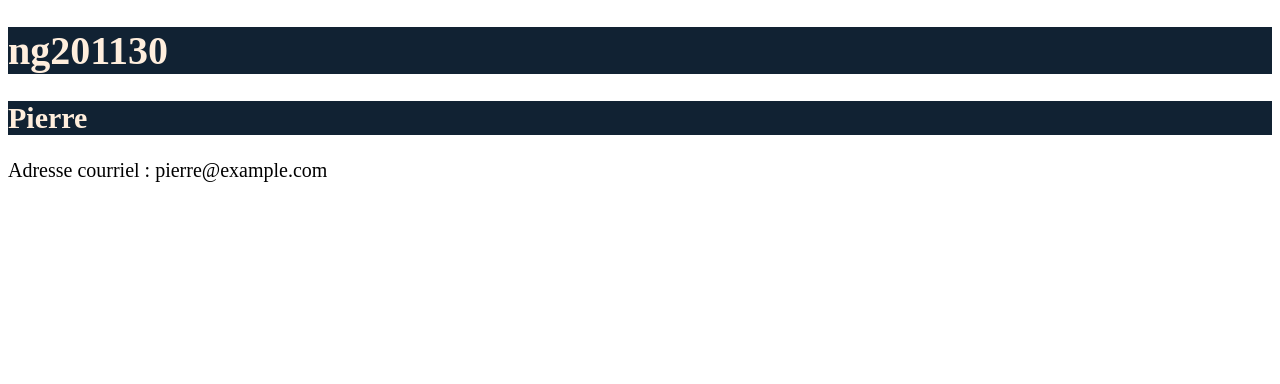
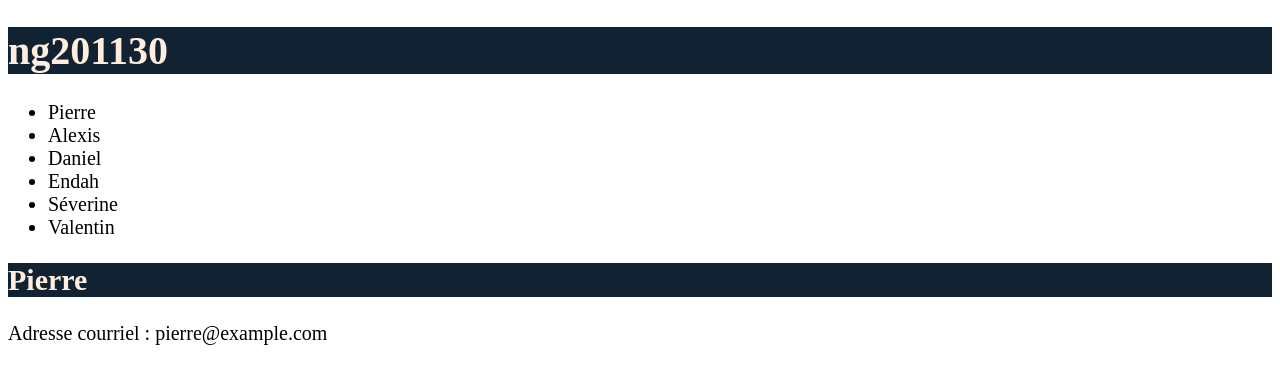
Before and after one commit to pbreteche/ng201130, an Angular app: page / in a window 1280 px wide. Shown: the top 384 px of the page. Built offline with nearby package versions, Linux system fonts and the light colour scheme.

Commit message:
Display contact list

```diff
--- a/src/app/app.component.html
+++ b/src/app/app.component.html
@@ -1,6 +1,12 @@
 <h1>{{ title }}</h1>
 
+<nav>
+  <ul>
+    <li *ngFor="let contact of contacts"><a>{{ contact.username }}</a></li>
+  </ul>
+</nav>
+
 <article>
-  <h1>{{ contact.username }}</h1>
-  <p>Adresse courriel&nbsp;: {{ contact.email }}</p>
+  <h1>{{ selected.username }}</h1>
+  <p>Adresse courriel&nbsp;: {{ selected.email }}</p>
 </article>
--- a/src/app/app.component.ts
+++ b/src/app/app.component.ts
@@ -8,5 +8,6 @@ import { CONTACTS } from './fixtures/contacts';
 })
 export class AppComponent {
   title = 'ng201130';
-  contact = CONTACTS[0];
+  contacts = CONTACTS;
+  selected = CONTACTS[0];
 }
```
